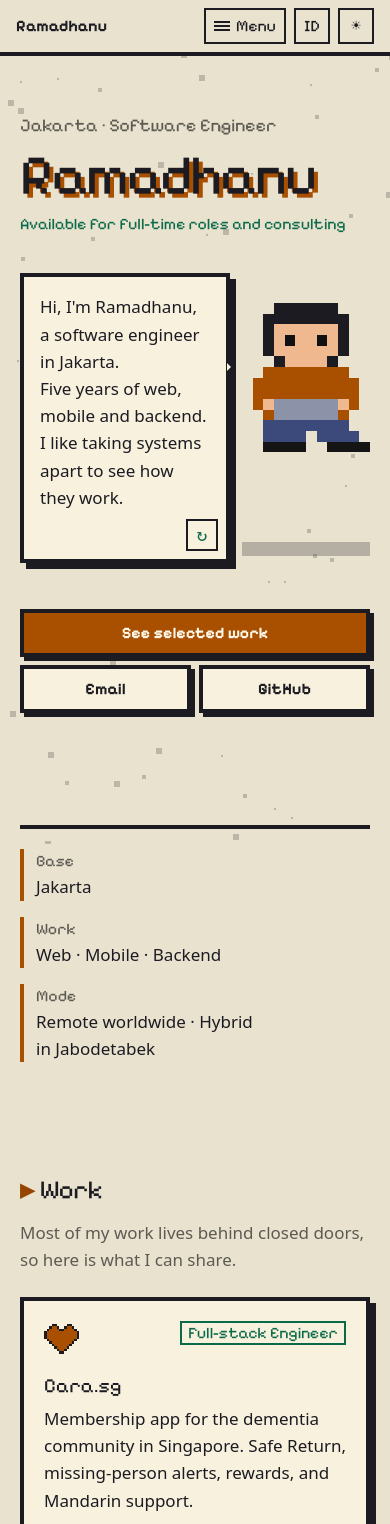
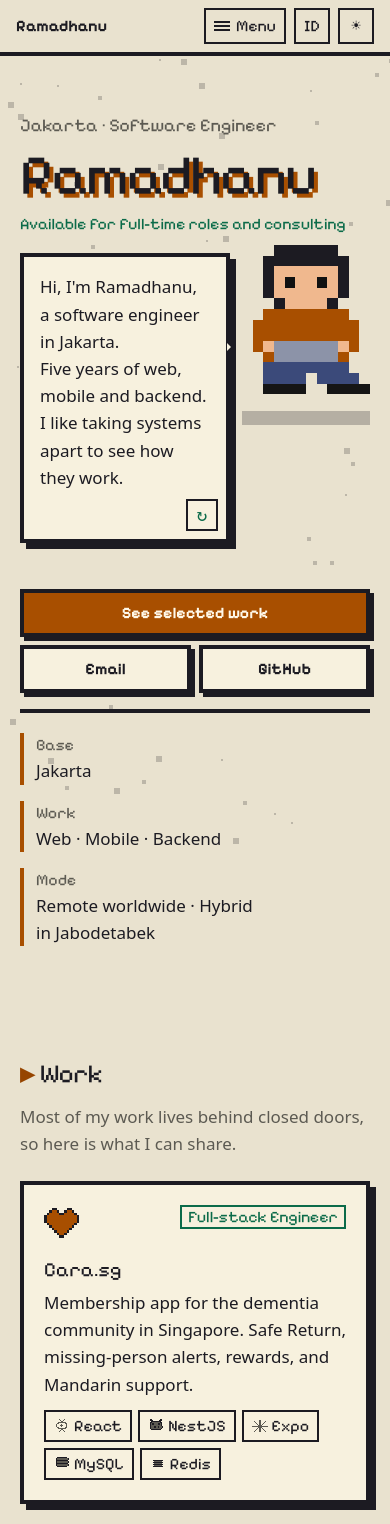
Before and after one commit to RZID/RZID, a React (Vite) app: page /#home in a window 390 px wide. Shown: the top 1524 px of the page. Built offline with nearby package versions, Linux system fonts and the light colour scheme.

Commit message:
fix: sit platform shadow under the sprite and close hero gaps

```diff
--- a/src/features/hero/hero-section.tsx
+++ b/src/features/hero/hero-section.tsx
@@ -94,7 +94,9 @@ export const HeroSection = () => {
             {t(profile.location)} · {t(profile.role)}
           </p>
           <h1 className="my-2 font-pixel text-hero leading-none text-shadow-hard">{hero.name}</h1>
-          <p className="mt-2 mb-5 font-pixel text-mint">{t(sections.contact.availability)}</p>
+          <p className="mt-2 mb-0 font-pixel text-mint sm:mb-5">
+            {t(sections.contact.availability)}
+          </p>
           <p className="sr-only">{t(profile.summary)}</p>
         </Reveal>
 
@@ -105,7 +107,7 @@ export const HeroSection = () => {
         </Reveal>
       </div>
 
-      <Reveal className="col-start-2 row-start-2 grid place-items-center lg:col-start-2 lg:row-span-2 lg:row-start-1">
+      <Reveal className="col-start-2 row-start-2 flex flex-col items-center justify-start lg:col-start-2 lg:row-span-2 lg:row-start-1 lg:justify-center">
         <button type="button" onClick={jumpAvatar} aria-label={t(ui.avatarAction)}>
           <div key={jump} className={jump > 0 ? 'animate-jump' : undefined}>
             <span className="avatar-talk block">
@@ -139,7 +141,7 @@ export const HeroSection = () => {
         </ButtonLink>
       </Reveal>
 
-      <Reveal className="col-span-full mt-24 grid gap-4 border-t-4 border-ink pt-5 sm:mt-0 sm:grid-cols-3">
+      <Reveal className="col-span-full mt-0 grid gap-4 border-t-4 border-ink pt-5 sm:mt-0 sm:grid-cols-3">
         {hero.stats.map((stat) => (
           <div key={stat.label.id} className="border-l-4 border-accent pl-3">
             <p className="m-0 font-pixel text-label text-muted">{t(stat.label)}</p>
```
